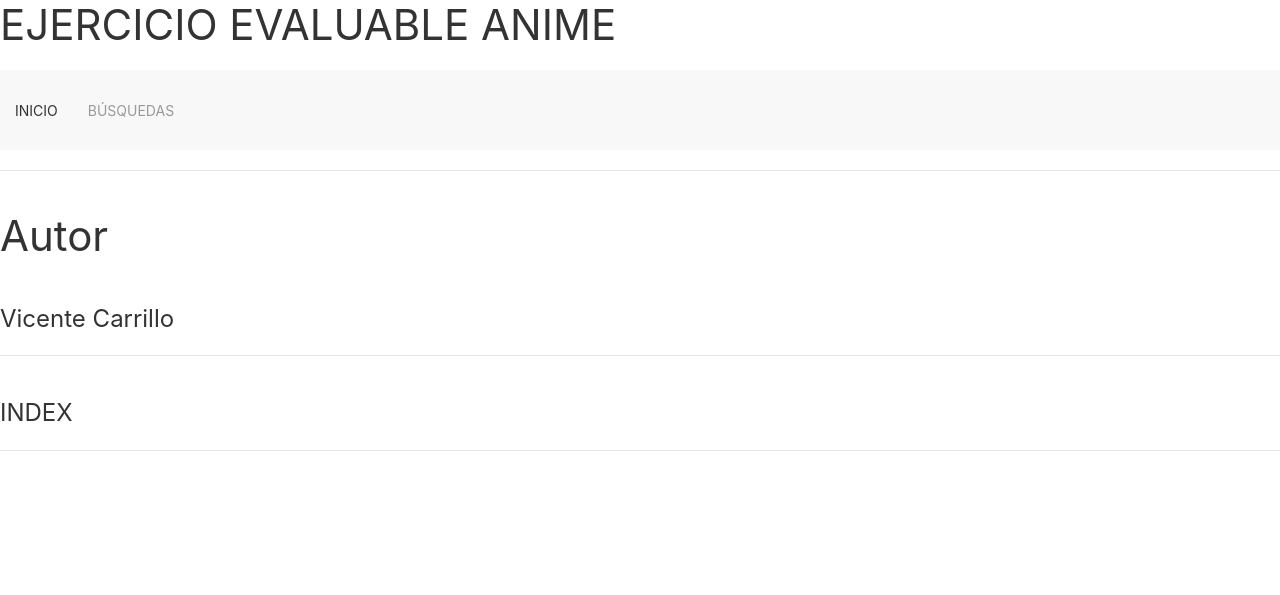
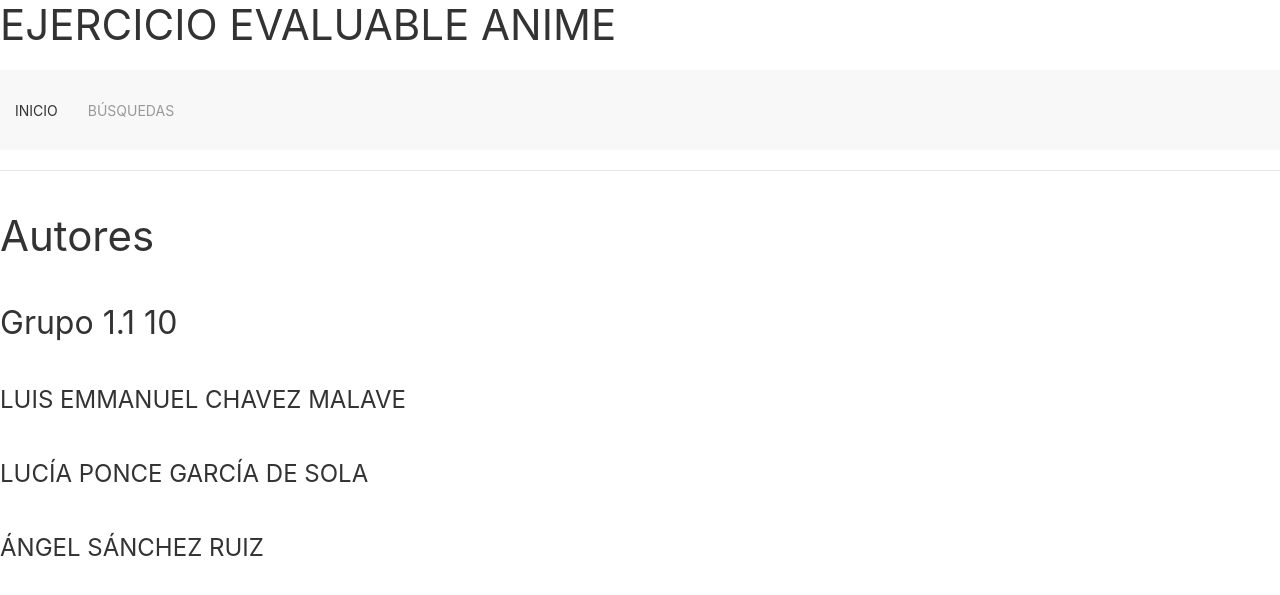
Before and after one commit to luciaponce-us/EjercicioRSI, a Django app: page / in a window 1280 px wide. Shown: the top 595 px of the page. Run offline with Django 3.2, Linux system fonts and the light colour scheme.

Commit message:
Autores y cambios html

```diff
--- a/main/templates/animes_por_formato.html
+++ b/main/templates/animes_por_formato.html
@@ -1,13 +1,11 @@
 {% extends 'master.html' %}
 
-{% block titulo %} Animes por formato {% endblock %}
+{% block titulo %} Búsqueda de Animes por formato {% endblock %}
 
 {% block contenido %}
 <div class="uk-container uk-margin-large">
-    <h1>Búsqueda de Animes por Formato</h1>
-
     <!-- Formulario -->
-    <form method="POST" class="uk-form-stacked">
+    <form method="POST" class="uk-form-stacked" style="display: inline-block; width: 100%;">
         {% csrf_token %}
         <div class="uk-margin">
             {{ form.formatoEmision.label_tag }}
--- a/main/templates/index.html
+++ b/main/templates/index.html
@@ -1,22 +1,12 @@
 {% extends 'master.html' %}
 
-{% block titulo %} Autor {% endblock %}
+{% block titulo %} Autores {% endblock %}
 
 
 
 {% block contenido %}
-     	<h3>Vicente Carrillo</h3>
-
-		<hr>
- 	    <h3>INDEX</h3>
-
-		 <hr>
-		 {% if formulario %}
-			<form method="post" action="">
-				{% csrf_token %}
-				{{ formulario.as_p }}
-				<input type="submit" value="Enviar">
-			</form>
-		{% endif %}
-
+	<h2>Grupo 1.1 10</h2>
+	<h3>LUIS EMMANUEL CHAVEZ MALAVE</h3>
+	<h3>LUCÍA PONCE GARCÍA DE SOLA</h3>
+	<h3>ÁNGEL SÁNCHEZ RUIZ</h3>
 {% endblock %}
--- a/main/templates/master.html
+++ b/main/templates/master.html
@@ -20,7 +20,7 @@
             <div class="uk-navbar-dropdown">
                     <ul class="uk-nav uk-navbar-dropdown-nav">
                         <li><a href="/populate">Poblar Base de Datos</a></li>
-                        <li><a href="/loadRS">Cargar el Sistema de Recomendaci&oacute;n</a></li>
+                        <li><a href="/loadRS">Cargar el Sistema de Recomendación</a></li>
 						<li><a href="/index.html">Sobre</a></li>
                     </ul>
                 </div>
```
